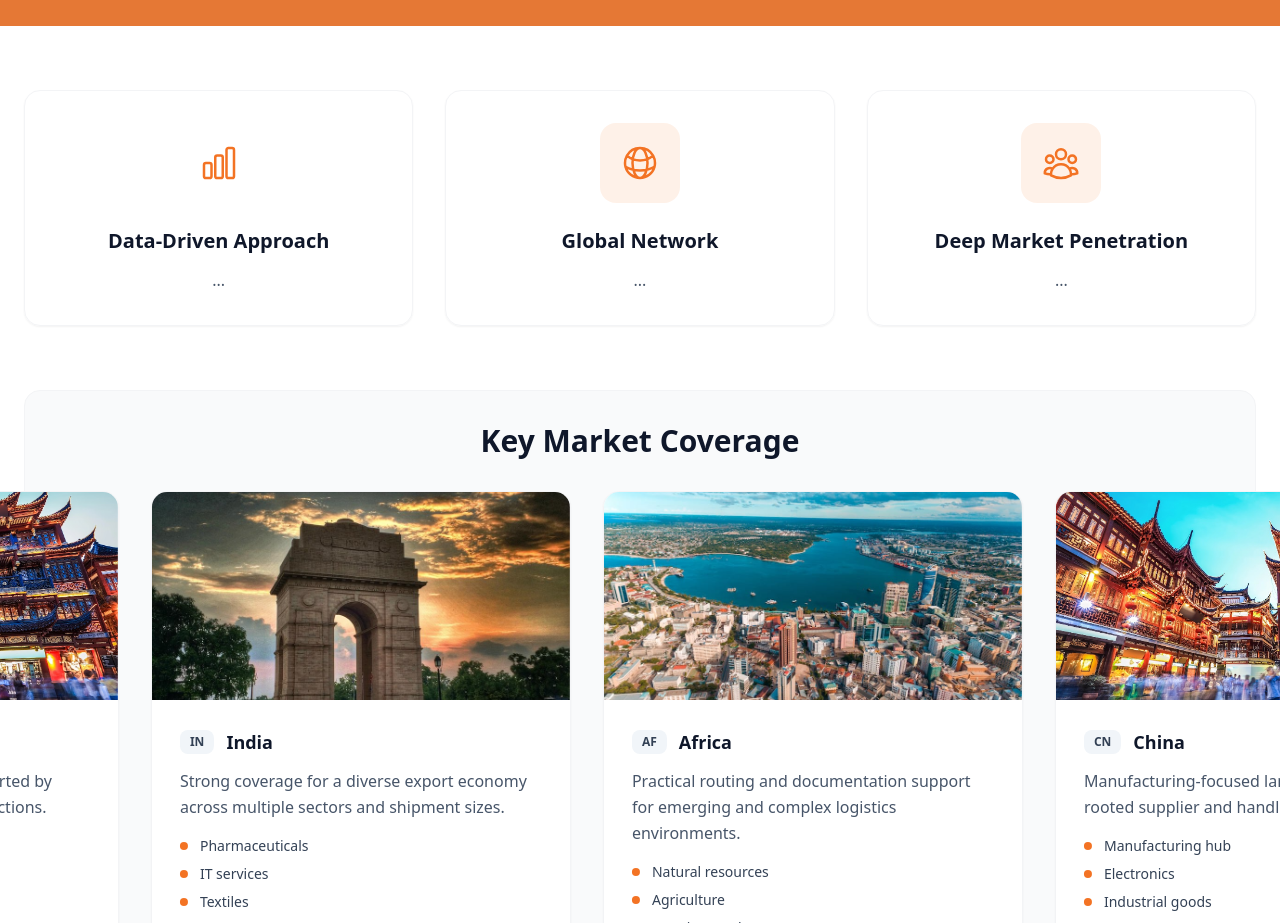
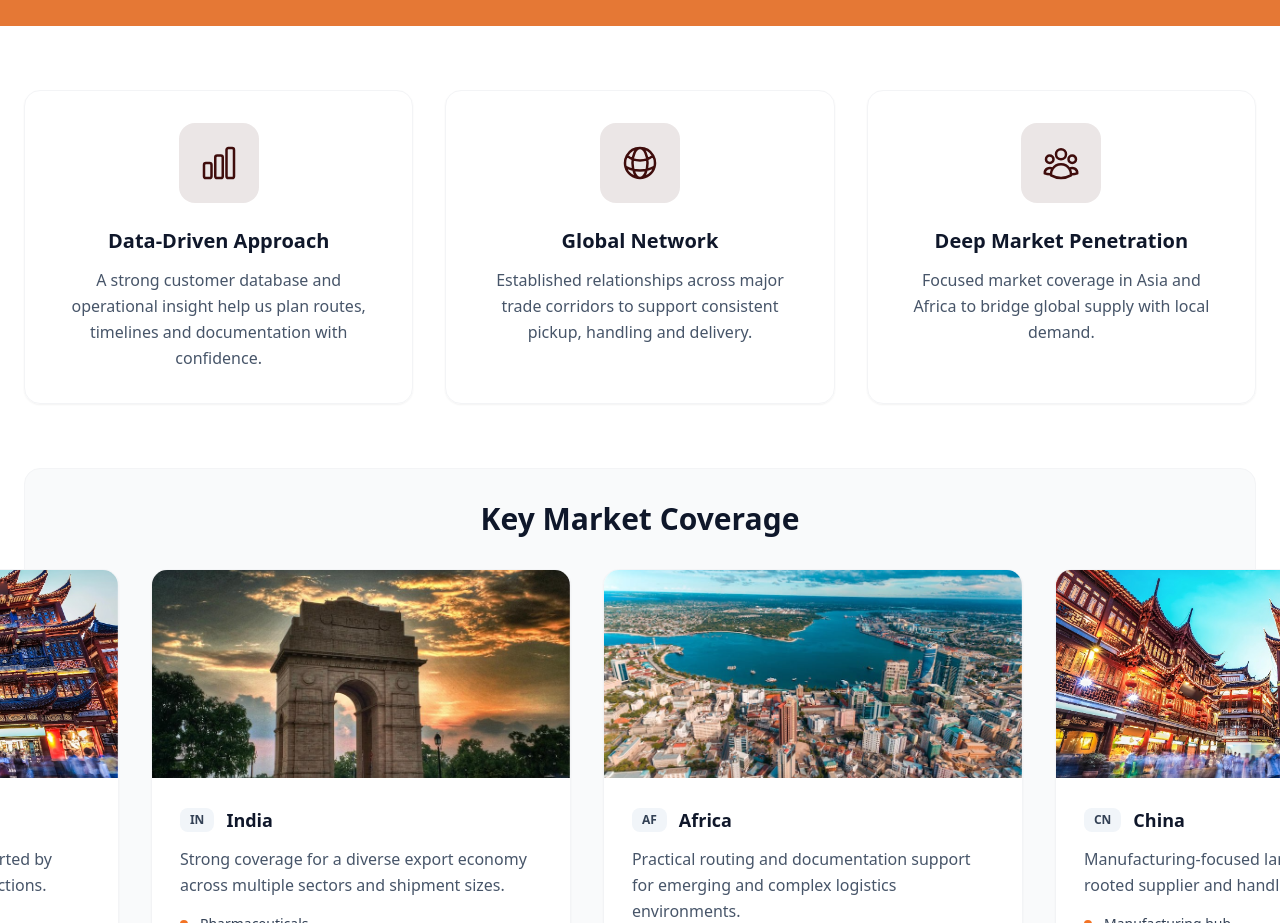
Before and after one commit to sabyasachi-arya/Pseudo_Webpage-, a React (Create React App) app: page / in a window 1280 px wide. Shown: the part 3180-4103 px from the top of the page. Built offline with nearby package versions, Linux system fonts and the light colour scheme; grey boxes are pictures that could not be loaded.

Commit message:
Update StrategicAdvantage.tsx

```diff
--- a/src/components/StrategicAdvantage.tsx
+++ b/src/components/StrategicAdvantage.tsx
@@ -10,20 +10,20 @@ const StrategicAdvantage = () => {
   {
     icon: ChartBarIcon,
     title: "Data-Driven Approach",
-    description: "...",
-    color: "orange/10 text-orange"
+    description: "A strong customer database and operational insight help us plan routes, timelines and documentation with confidence.",
+    color: "bg-emerald/10 text-emerald"
   },
   {
     icon: GlobeAltIcon,
     title: "Global Network",
-    description: "...",
-    color: "bg-orange/10 text-orange"
+    description: "Established relationships across major trade corridors to support consistent pickup, handling and delivery.",
+    color: "bg-emerald/10 text-emerald"
   },
   {
     icon: UserGroupIcon,
     title: "Deep Market Penetration",
-    description: "...",
-    color: "bg-orange/10 text-orange"
+    description: "Focused market coverage in Asia and Africa to bridge global supply with local demand.",
+    color: "bg-emerald/10 text-emerald"
   }
 ];
 
```
